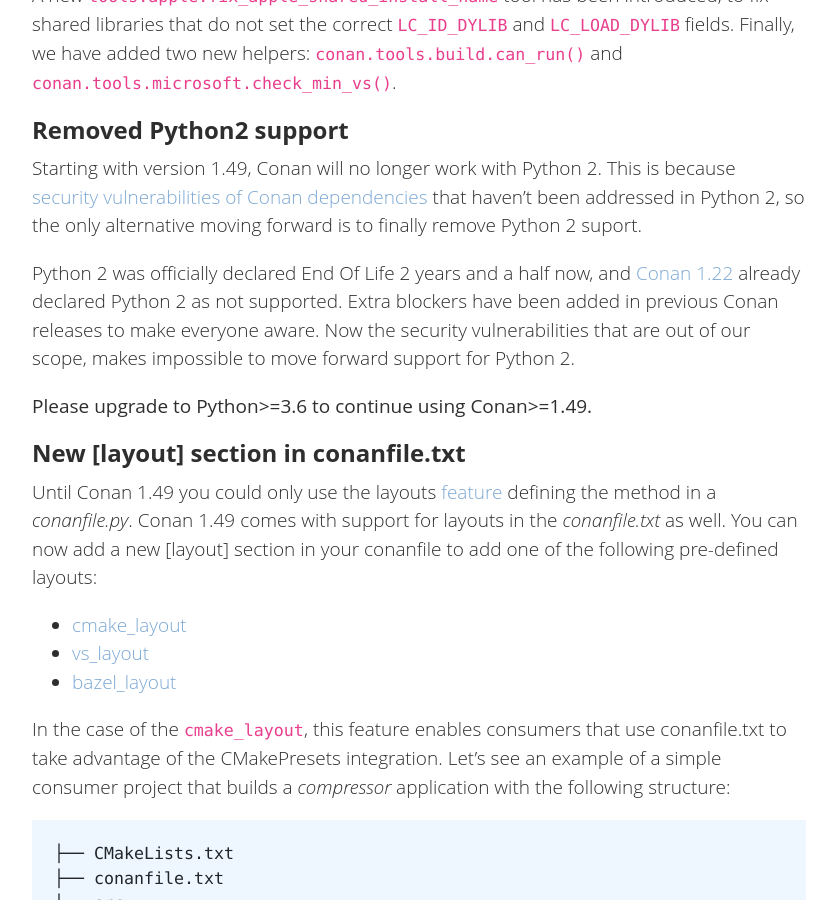
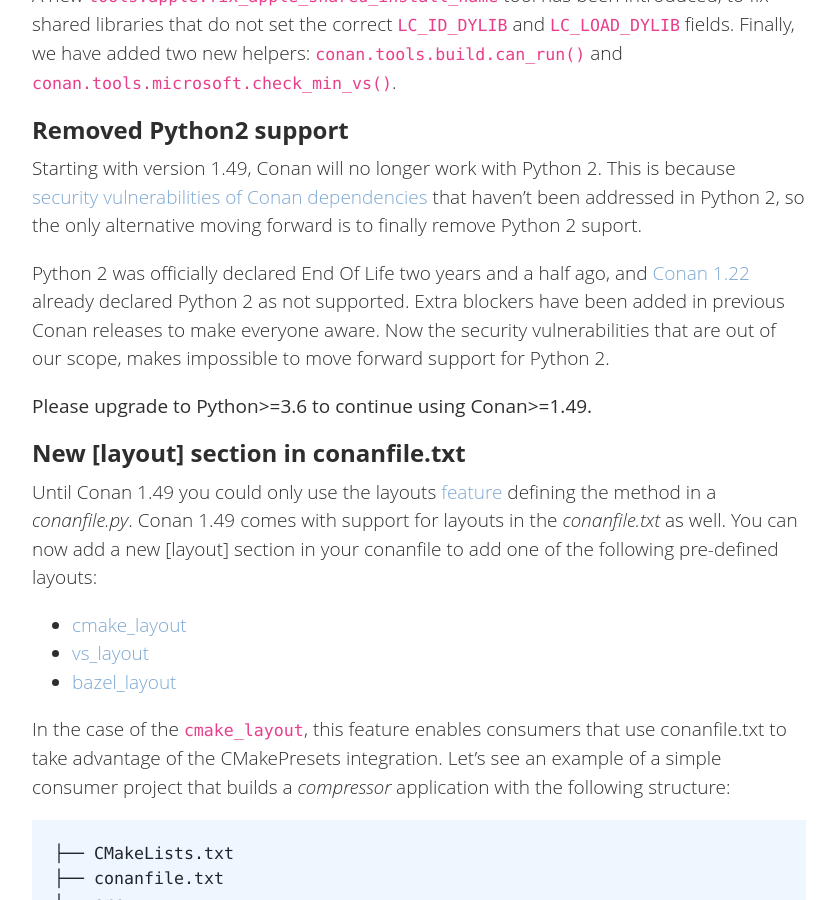
Before and after one commit to conan-io/conan-io.github.io, a Jekyll site: the page built from _posts/2022-06-16-New-conan-release-1-49.markdown, in a window 1280 px wide and 900 px high, scrolled down 702 px. Shown: the whole window, without its empty margins (20-857 px from the left). Built offline with Jekyll 4.4.1, drawn with Linux system fonts in a browser that asks for light colours; comment, search, counter and statistics services are not loaded.

Commit message:
Update _posts/2022-06-16-New-conan-release-1-49.markdown
Co-authored-by: Luis Caro Campos <3535649+jcar87@users.noreply.github.com>

```diff
--- a/_posts/2022-06-16-New-conan-release-1-49.markdown
+++ b/_posts/2022-06-16-New-conan-release-1-49.markdown
@@ -47,7 +47,7 @@ vulnerabilities of Conan dependencies](https://github.com/advisories/GHSA-ffqj-6
 that haven't been addressed in Python 2, so the only alternative moving forward is to
 finally remove Python 2 suport.
 
-Python 2 was officially declared End Of Life 2 years and a half now, and [Conan
+Python 2 was officially declared End Of Life two years and a half ago, and [Conan
 1.22](https://docs.conan.io/en/latest/changelog.html#id1006) already declared Python 2 as
 not supported. Extra blockers have been added in previous Conan releases to make everyone
 aware. Now the security vulnerabilities that are out of our scope, makes impossible to
```
